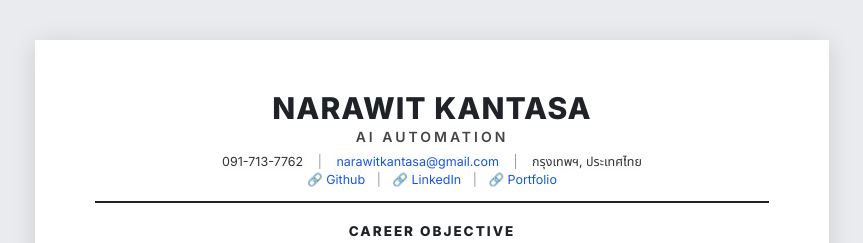
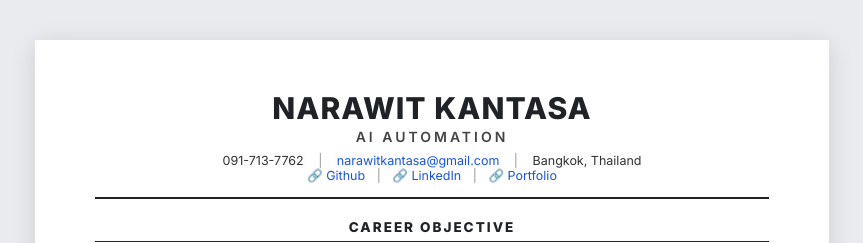
Before and after one commit to A1msin-lab/My-Portfolio, a plain HTML site: page Resume/resume_template.html in a window 1280 px wide. Shown: the top 243 px of the page, without its empty margins (208-1071 px from the left). Drawn offline with Linux system fonts and the light colour scheme.

Commit message:
Change location

```diff
--- a/Resume/resume_template.html
+++ b/Resume/resume_template.html
@@ -215,7 +215,7 @@
       <span class="sep">|</span>
       <a href="mailto:youremail@gmail.com" class="placeholder">narawitkantasa@gmail.com</a>
       <span class="sep">|</span>
-      <span class="placeholder">กรุงเทพฯ, ประเทศไทย</span>
+      <span class="placeholder">Bangkok, Thailand</span>
       <br>
       <a href="https://github.com/A1msin-lab">🔗 Github</a>
       <span class="sep">|</span>
```
